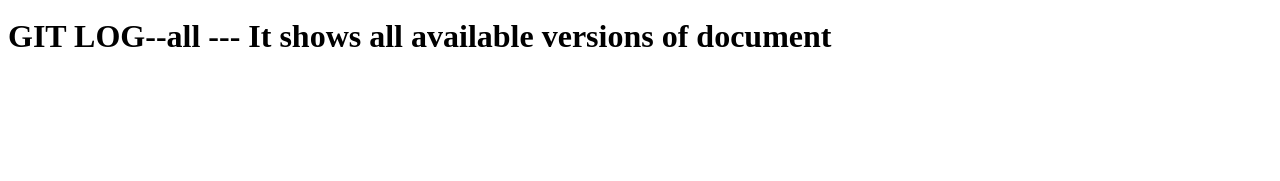
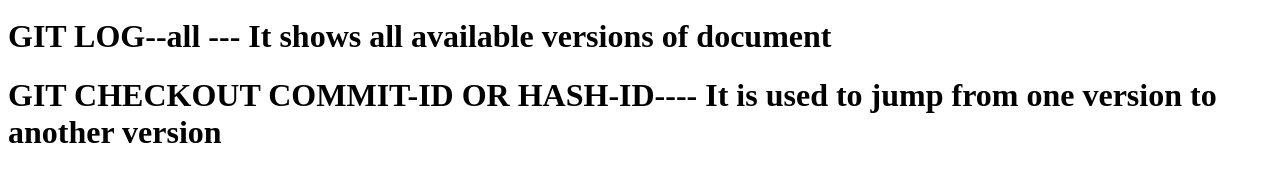
Before and after one commit to DIVYAV-2004/Commit-History, a plain HTML site: page index.html in a window 1280 px wide. Shown: the part 237-418 px from the top of the page. Drawn offline with Linux system fonts and the light colour scheme.

Commit message:
version4

```diff
--- a/index.html
+++ b/index.html
@@ -11,5 +11,6 @@
     <h1>GIT CHECKOUT COMMIT-ID OR HASH-ID</h1>
     <h1>GIT LOG-- It shows previous and present versions of document </h1>
     <h1>GIT LOG--all --- It shows all available versions of document</h1>
+    <h1>GIT CHECKOUT COMMIT-ID OR HASH-ID---- It is used to jump from one version to another version</h1>
 </body>
 </html>
```
